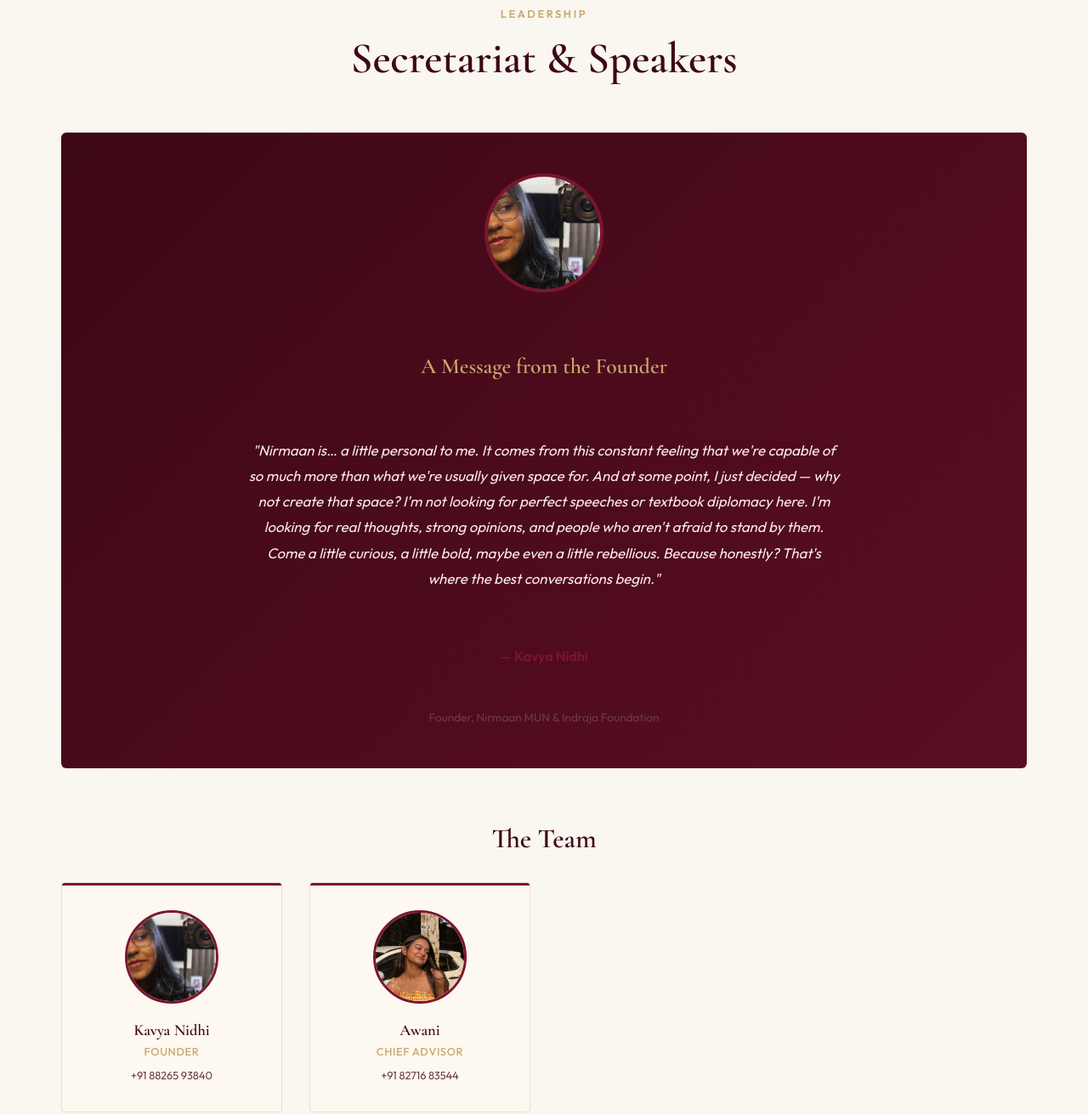
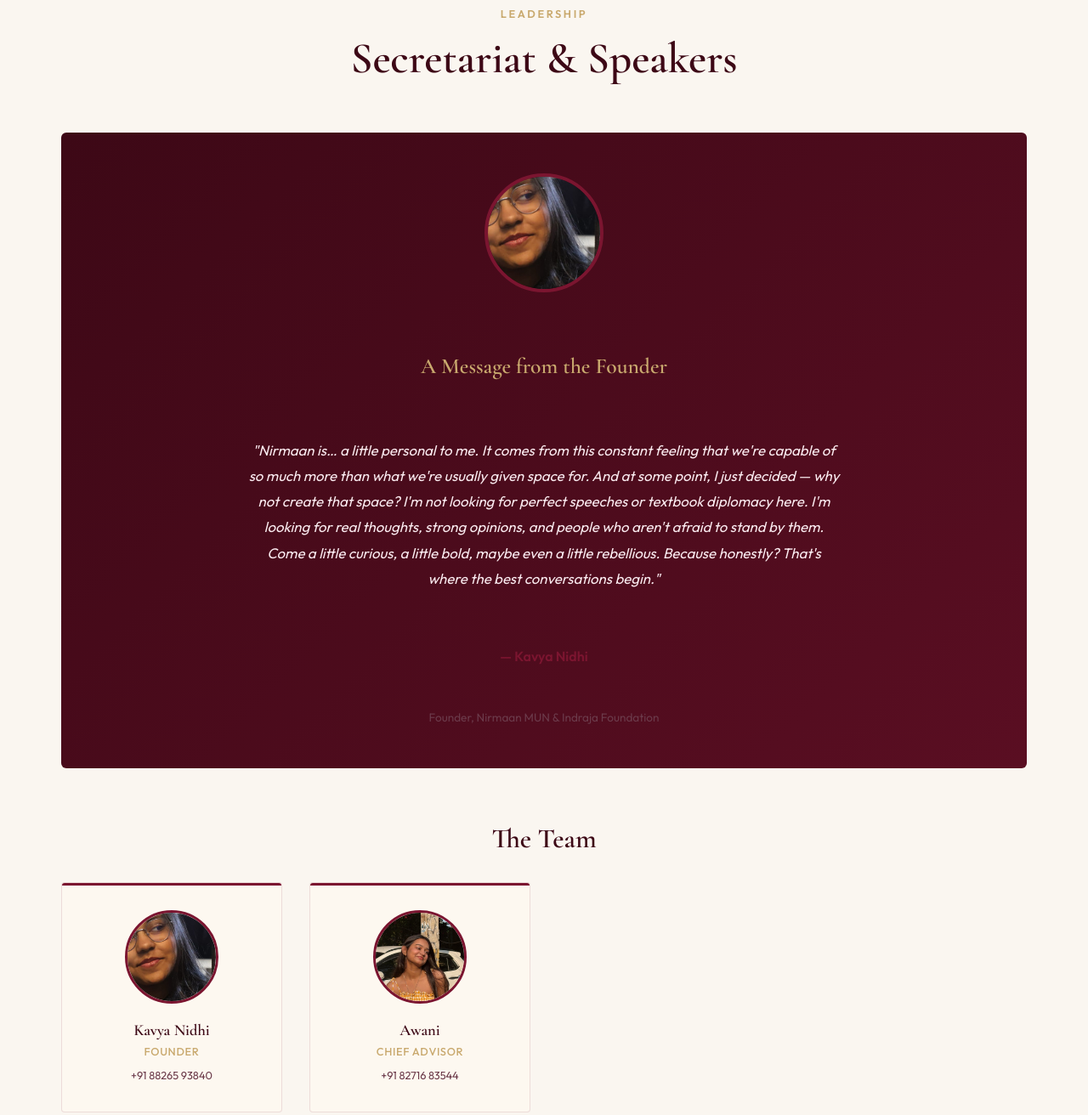
Before and after one commit to karanray06/Nirmaan, a website built with Vite: page index.html in a window 1280 px wide. Shown: the part 5860-7172 px from the top of the page at 85% size. Built offline with nearby package versions, Linux system fonts and the light colour scheme; no server answers.

Commit message:
Further zoom and crop Kavya's photo to completely hide the camera and center her face

```diff
--- a/index.html
+++ b/index.html
@@ -326,7 +326,7 @@
 
       <div class="guest-spotlight reveal" style="flex-direction: column; text-align: center;">
         <div style="width:140px; height:140px; border-radius:50%; border:4px solid var(--primary-crimson); margin:0 auto 1.5rem auto; overflow:hidden;">
-          <img src="/kavya.jpeg" alt="Kavya Nidhi" style="width:100%; height:100%; object-fit:cover; object-position: center; transform: scale(1.8); transform-origin: 20% 40%;">
+          <img src="/kavya.jpeg" alt="Kavya Nidhi" style="width:100%; height:100%; object-fit:cover; object-position: center; transform: scale(2.3); transform-origin: 5% 45%;">
         </div>
         <h3>A Message from the Founder</h3>
         <blockquote style="font-style:italic; max-width:700px; margin:1rem auto; line-height:1.8; color:var(--text-body); font-size:1.05rem;">
@@ -340,7 +340,7 @@
       <div class="secretariat-grid" style="margin-top:2rem;">
         <div class="card speaker-card">
           <div class="speaker-photo">
-            <img src="/kavya.jpeg" alt="Kavya Nidhi" style="width:100%; height:100%; object-fit:cover; object-position: center; transform: scale(1.8); transform-origin: 20% 40%;">
+            <img src="/kavya.jpeg" alt="Kavya Nidhi" style="width:100%; height:100%; object-fit:cover; object-position: center; transform: scale(2.3); transform-origin: 5% 45%;">
           </div>
           <h4>Kavya Nidhi</h4>
           <div class="designation">Founder</div>
--- a/js/admin.js
+++ b/js/admin.js
@@ -170,7 +170,7 @@ document.addEventListener('DOMContentLoaded', () => {
     if (!teamMembers.length) { grid.innerHTML = '<div class="empty">No team members yet. Click "Add Member" above.</div>'; return; }
     grid.innerHTML = teamMembers.map(m => `<div class="team-card">
       <div class="team-card-wrapper">
-        <img src="${m.photo_url || '/logo.jpg'}" alt="${m.name}" onerror="this.src='/logo.jpg'" style="width:100%; height:100%; object-fit:cover; ${m.name.toLowerCase().includes('kavya') ? 'transform:scale(1.8); transform-origin:20% 40%;' : (m.name.toLowerCase().includes('awani') ? 'transform:scale(2); transform-origin:center 45%;' : '')}">
+        <img src="${m.photo_url || '/logo.jpg'}" alt="${m.name}" onerror="this.src='/logo.jpg'" style="width:100%; height:100%; object-fit:cover; ${m.name.toLowerCase().includes('kavya') ? 'transform:scale(2.3); transform-origin:5% 45%;' : (m.name.toLowerCase().includes('awani') ? 'transform:scale(2); transform-origin:center 45%;' : '')}">
       </div>
       <h4>${m.name}</h4><div class="role">${m.role}</div>
       ${m.phone ? `<div class="phone">${m.phone}</div>` : ''}
```
